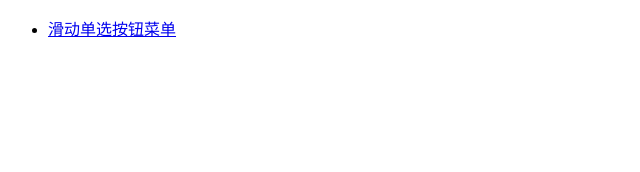
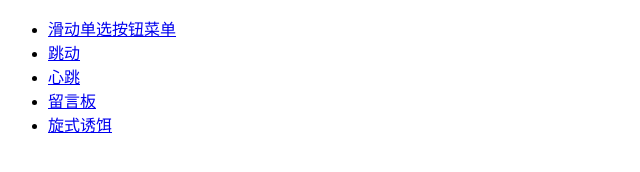
Before and after one commit to HGKcoding/demo, a plain HTML site: page index.html in a window 1280 px wide. Shown: the whole page, without its empty margins (0-640 px from the left). Drawn offline with Linux system fonts and the light colour scheme.

Commit message:
再次修改index

```diff
--- a/index.html
+++ b/index.html
@@ -9,6 +9,10 @@
 <body>
   <ul>
     <li><a href="SlidingRadioButtonMenu.html">滑动单选按钮菜单</a></li>
+    <li><a href="bounce.html">跳动</a></li>
+    <li><a href="heartbeat.html">心跳</a></li>
+    <li><a href="liuyanban.html">留言板</a></li>
+    <li><a href="spinner.html">旋式诱饵</a></li>
   </ul>
 </body>
 </html>
```
